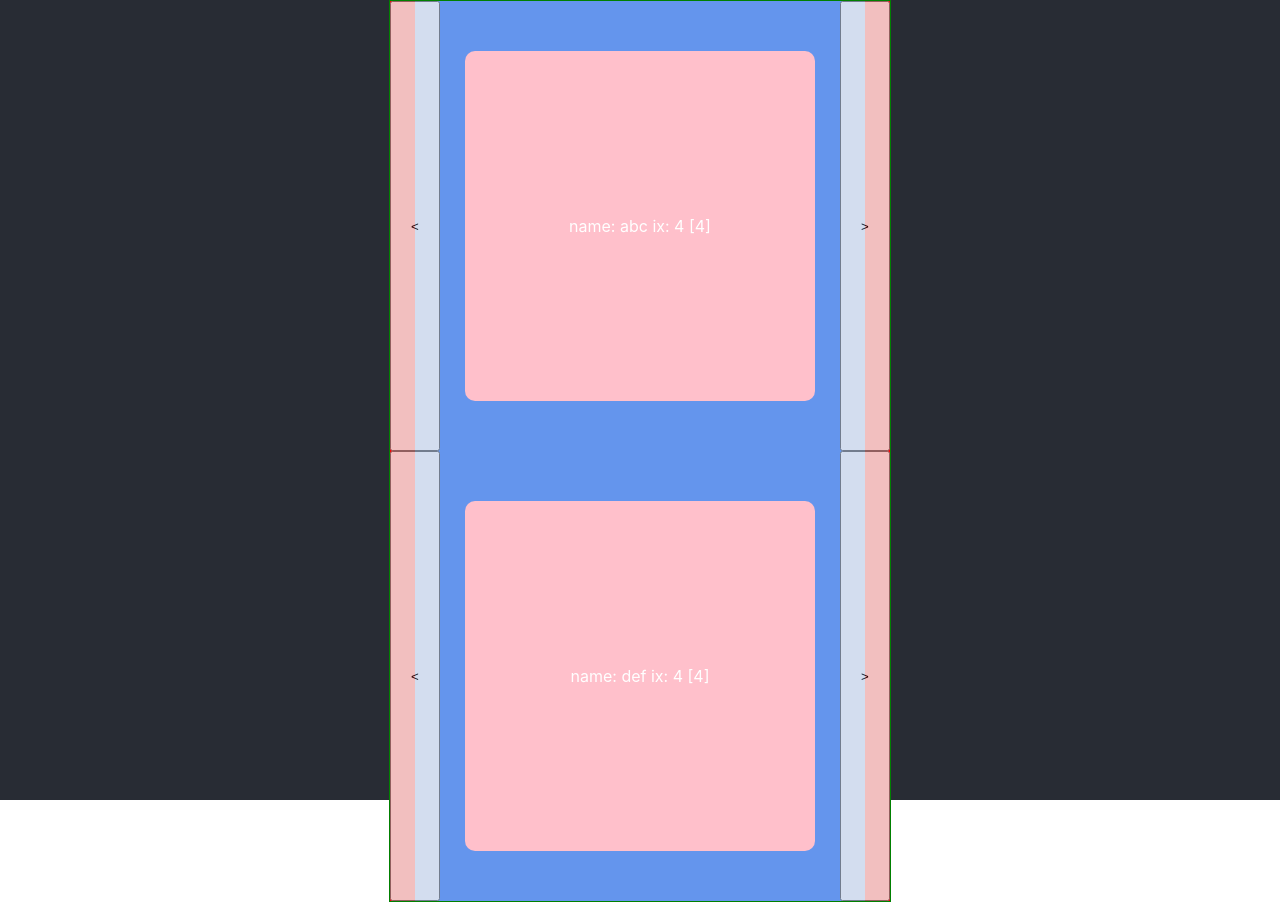
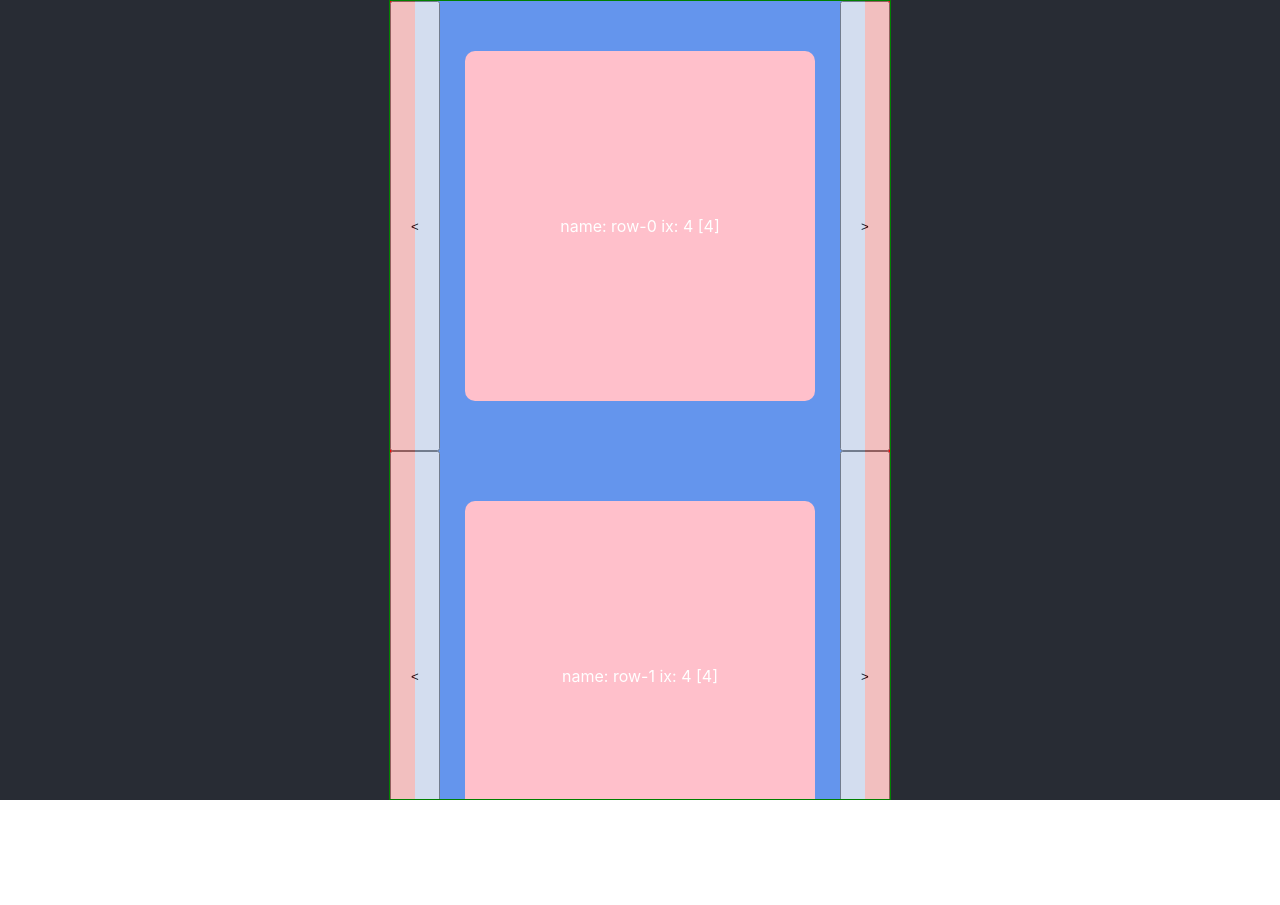
Before and after one commit to mr-birkenblatt/clotho, a React (Create React App) app: page / in a window 1280 px wide. After the commit the page ends 800 px from the top, so only its background shows below. Built offline with nearby package versions, Linux system fonts and the light colour scheme.

Commit message:
vertical

```diff
--- a/src/App.js
+++ b/src/App.js
@@ -3,6 +3,7 @@ import React, { PureComponent } from 'react';
 import styled from 'styled-components';
 import ContentLoader from './contentLoader.js';
 import Horizontal from './Horizontal.js';
+import Vertical from './Vertical.js';
 
 const Main = styled.div`
   text-align: center;
@@ -30,21 +31,20 @@ const MainColumn = styled.div`
   max-width: 500px;
   margin: 0 auto;
   width: 100%;
+  height: 100vh;
   background-color: pink;
   border: green 1px solid;
   display: flex;
   flex-direction: column;
-  flex-grow: 1;
+  flex-grow: 0;
+  overflow: hidden;
 `
 
 
 export default class App extends PureComponent {
   constructor(props) {
     super(props);
-    this.state = {
-      parentName: "abc",
-      childName: "def",
-    };
+    this.state = {};
     this.parentLines = new ContentLoader(5, (name, offset, limit, cb) => {
       console.log(`loading ${name} ${offset} ${limit}`);
       setTimeout(() => {
@@ -72,6 +72,20 @@ export default class App extends PureComponent {
       name, index, contentCb, readyCb);
   }
 
+  getVItem = (index) => {
+    return (
+      <Horizontal
+        itemWidth={450}
+        itemHeight={450}
+        itemRadius={10}
+        itemPadding={50}
+        buttonSize={50}
+        isParent={true}
+        lineName={`row-${index}`}
+        getItem={this.getItem} />
+    );
+  }
+
   render() {
     return (
       <Main>
@@ -79,7 +93,8 @@ export default class App extends PureComponent {
           <RequireLogin />
         </MainHeader> */}
         <MainColumn>
-          <Horizontal
+          <Vertical getItem={this.getVItem} />
+          {/* <Horizontal
             itemWidth={450}
             itemHeight={450}
             itemRadius={10}
@@ -96,7 +111,7 @@ export default class App extends PureComponent {
             buttonSize={50}
             isParent={false}
             lineName={this.state.childName}
-            getItem={this.getItem} />
+            getItem={this.getItem} /> */}
         </MainColumn>
       </Main>
     );
--- /dev/null
+++ b/src/Vertical.js
@@ -0,0 +1,96 @@
+import React, { PureComponent } from "react";
+import styled from "styled-components";
+
+const Outer = styled.div`
+  position: relative;
+  top: 0;
+  left: 0;
+  width: 100%;
+  height: 100%;
+`;
+
+const IntersectBoxTop = styled.div`
+  width: 100%;
+  height: 30%;
+  position: absolute;
+  left: 0;
+  top: 0;
+  pointer-events: none;
+`;
+
+const IntersectBoxBottom = styled.div`
+  width: 100%;
+  height: 30%;
+  position: absolute;
+  left: 0;
+  top: 0;
+  pointer-events: none;
+`;
+
+
+const Band = styled.div`
+  width: 100%;
+  height: 100%;
+  background-color: green;
+  white-space: nowrap;
+  overflow-x: hidden;
+  overflow-y: scroll;
+
+  &::-webkit-scrollbar {
+    display: none;
+  }
+
+  -ms-overflow-style: none;
+  scrollbar-width: none;
+  scroll-snap-type: y mandatory;
+`;
+
+const Pad = styled.div`
+  height: ${props => props.padSize};
+  width: 100%;
+`;
+
+const Item = styled.div`
+  width: 100%;
+  height: auto;
+  scroll-snap-align: start;
+  background-color: cornflowerblue;
+`;
+
+export default class Vertical extends PureComponent {
+  constructor(props) {
+    super(props);
+    this.state = {
+      offset: 0,
+      currentIx: 0,
+      itemCount: 4,
+      padSize: 0,
+    };
+    this.topBox = React.createRef();
+    this.bottomBox = React.createRef();
+  }
+
+  render() {
+    const { getItem } = this.props;
+    const { padSize, itemCount, offset } = this.state;
+    return (
+      <Outer>
+        <IntersectBoxTop ref={this.topBox} />
+        <IntersectBoxBottom res={this.bottomBox} />
+        <Band>
+          <Pad padSize={padSize} />
+          {
+            [...Array(itemCount).keys()].map(ix => {
+              const realIx = offset + ix;
+              return (
+                <Item key={realIx}>
+                  {getItem(realIx)}
+                </Item>
+              );
+            })
+          }
+        </Band>
+      </Outer>
+    );
+  }
+} // Vertical
--- a/src/contentLoader.js
+++ b/src/contentLoader.js
@@ -24,18 +24,19 @@ export default class ContentLoader {
       return contentCb(true, res);
     }
     const block = Math.floor(index / this.blockSize);
-    if (!this.activeLoads.has(block)) {
+    const blockName = `${name}-${block}`;
+    if (!this.activeLoads.has(blockName)) {
       setTimeout(() => {
         const offset = block * this.blockSize;
         this.loadCb(name, offset, this.blockSize, (arr) => {
           Object.keys(arr).forEach((ix) => {
             line.set(ix, arr[ix]);
           });
-          this.activeLoads.delete(block);
+          this.activeLoads.delete(blockName);
           readyCb();
         });
       }, 0);
-      this.activeLoads.add(block);
+      this.activeLoads.add(blockName);
     }
     return contentCb(false, null);
   }
```
